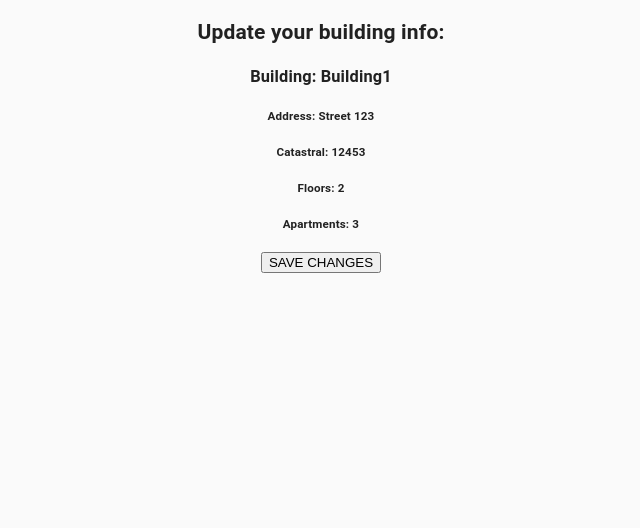
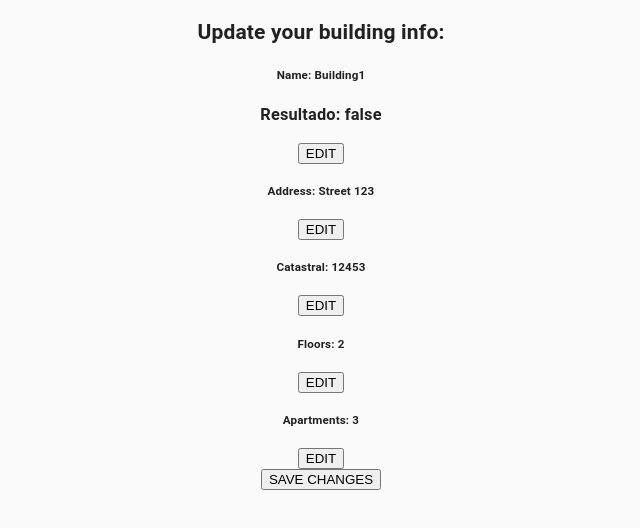
Before and after one commit to Drivello/EDICOM, a React (Create React App) app in the folder client/: page / in a window 1280 px wide. Shown: the top 528 px of the page, without its empty margins (319-959 px from the left). Built offline with nearby package versions, Linux system fonts and the light colour scheme; no server answers.

Commit message:
Component created without finish

```diff
--- a/client/src/components/BuildingUpdate/BuildingUpdate.jsx
+++ b/client/src/components/BuildingUpdate/BuildingUpdate.jsx
@@ -4,6 +4,15 @@ import { useEffect, useState } from "react";
 import { getBuildingDetail, putBuilding } from "../../redux/building/buildingActions";
 
 function BuildingUpdate(props) {
+    const initialState = {
+        Name: false,
+        Address: false,
+        Catastral: false,
+        Floors:  false,
+        Apartments: false
+    }
+
+    const [editMode, setEditMode] = useState(initialState);
 
     const Building = {
         id:1,
@@ -15,25 +24,52 @@ function BuildingUpdate(props) {
         createdAt:"2021-06-08T18:42:58.276Z",
         updatedAt:"2021-06-08T18:42:58.276Z"
     }
-
+/*
     useEffect(async () => {
         let prueba = await props.getBuildingDetail(1);
         console.log(prueba)
-    }, [])
+    }, []) */
 
+    const editModestatus = (change) => {
+        if(!editMode[change]){
+            return <h5>{change}: {Building[change.toLowerCase()]}</h5>
+        }else{
+            return <input value={Building[change.toLowerCase()]}></input>
+        }
+    }
+
+    const changeModeStatus = (e) => {
+        const toChange = e.target.id;
+        console.log(Object.assign(editMode, editMode[toChange] = !editMode[toChange]))
+        setEditMode(Object.assign(editMode, editMode[toChange] = editMode[toChange]))
+    }
 
     return (
         <div>
             <h2 id="header">Update your building info:</h2>
             <div id="DarkGrey">
-                <h3>
-                    Building: {Building.name}
-                </h3>
+                <div>
+                    {editModestatus("Name")}
+                    <h3>Resultado: {"" + editMode.Name}</h3>
+                <button id="Name" onClick={changeModeStatus}>EDIT</button>
+                </div>
                 <div id="DetailsBox">
+                    <div>
                     <h5>Address: {Building.address}</h5>
+                    <button>EDIT</button>
+                    </div>
+                    <div>
                     <h5>Catastral: {Building.cata}</h5>
+                    <button>EDIT</button>
+                    </div>
+                    <div>
                     <h5>Floors: {Building.floor}</h5>
+                    <button>EDIT</button>
+                    </div>
+                    <div>
                     <h5>Apartments: {Building.apartments}</h5>
+                    <button>EDIT</button>
+                    </div>
                 </div>
                 <button>SAVE CHANGES</button>
             </div>
@@ -44,7 +80,7 @@ function BuildingUpdate(props) {
 
 function mapStateToProps(state) {
     return {
-        pokemons: state.pokemons
+        detailBuilding: state.detailBuilding
     };
 }
 
```
